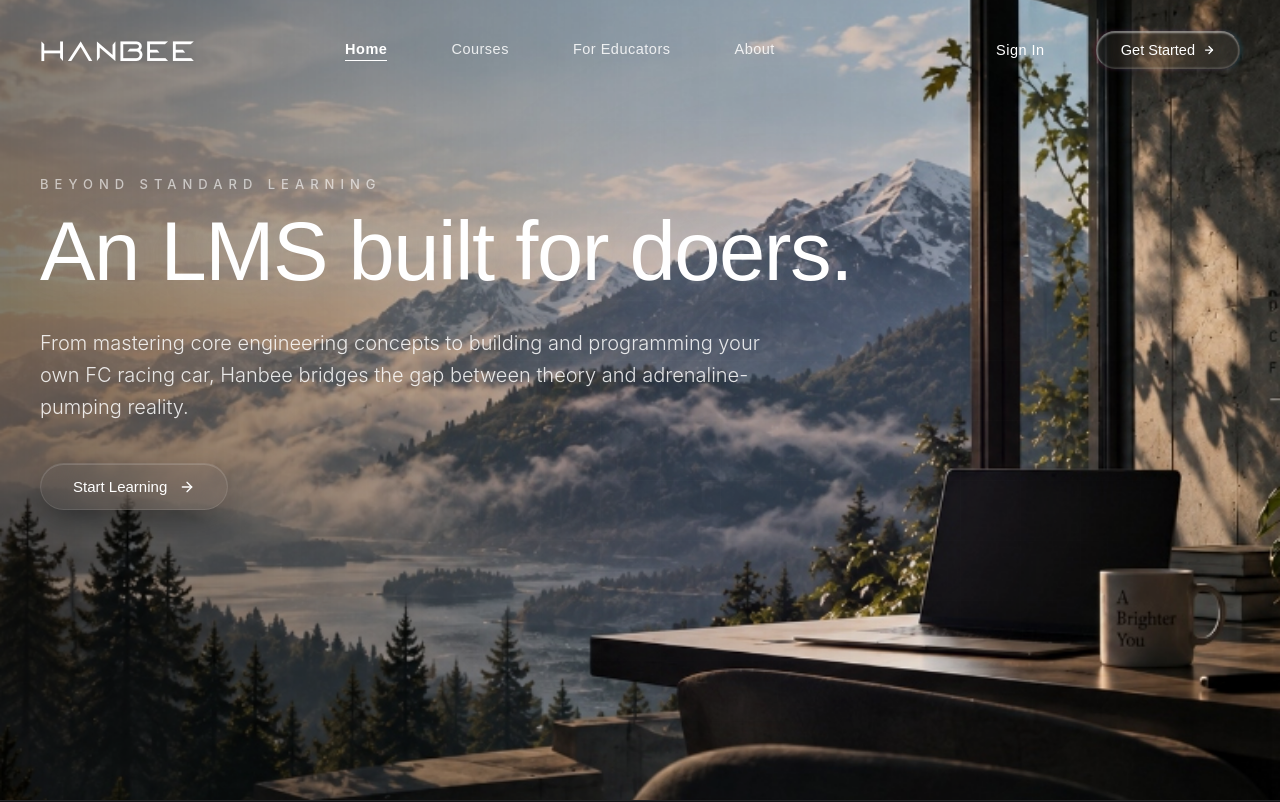
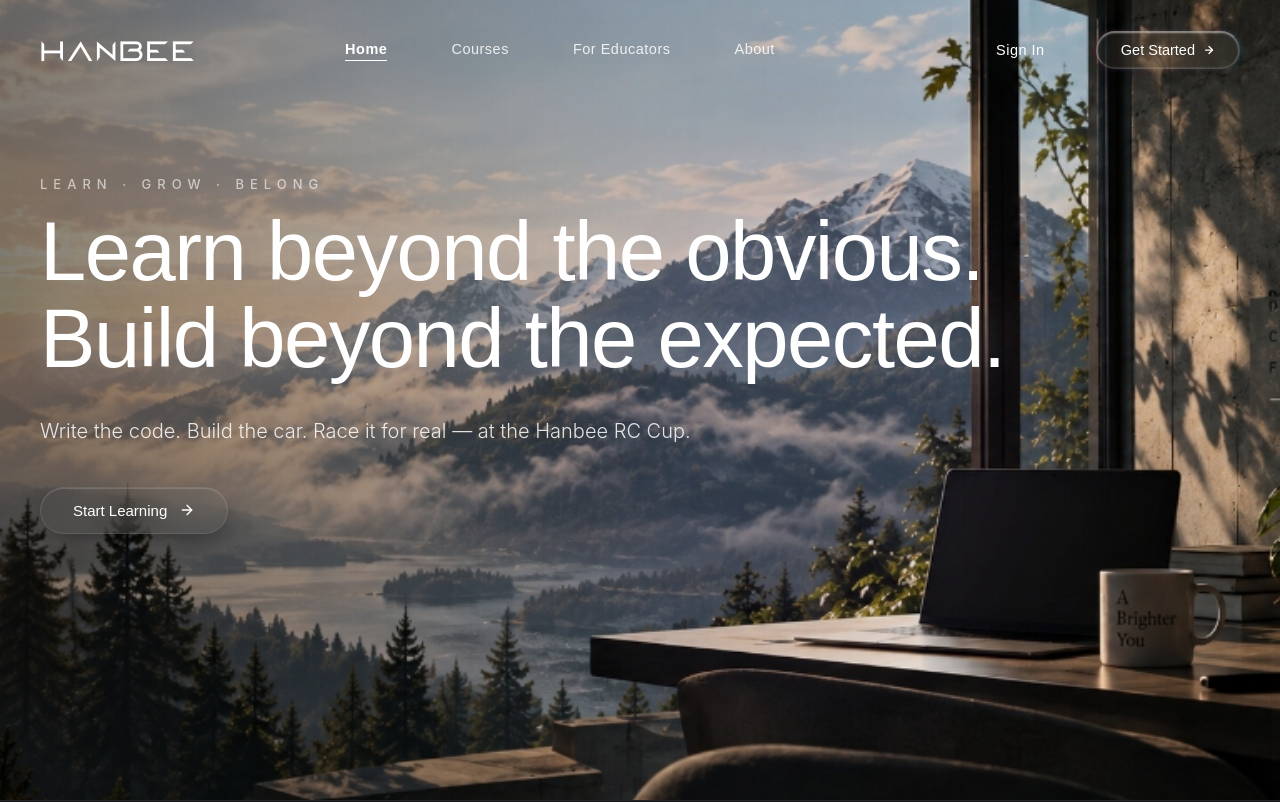
Before and after one commit to kavish2705-coder/LEARNING_PLATFORM_HANBEE, a Next.js app in the folder frontend/: page / in a window 1280 px wide. Shown: the top 802 px of the page. Built offline with nearby package versions, Linux system fonts and the light colour scheme.

Commit message:
feat: enhance animations and fix button operability

```diff
--- a/frontend/src/app/page.tsx
+++ b/frontend/src/app/page.tsx
@@ -211,10 +211,11 @@ export default function Home() {
                 <motion.div
                   key={item.stage}
                   className={styles.glassCard}
-                  initial={{ opacity: 0, y: 16 }}
-                  whileInView={{ opacity: 1, y: 0 }}
+                  initial={{ opacity: 0, y: 30, scale: 0.95 }}
+                  whileInView={{ opacity: 1, y: 0, scale: 1 }}
                   viewport={{ once: true, margin: "-40px" }}
-                  transition={{ duration: 0.5, delay: i * 0.07, ease: [0.16, 1, 0.3, 1] }}
+                  transition={{ type: "spring", stiffness: 120, damping: 14, delay: i * 0.1 }}
+                  whileHover={{ y: -8, scale: 1.02, transition: { type: "spring", stiffness: 300, damping: 20 } }}
                   style={{
                     borderRadius: "18px",
                     padding: "24px",
--- a/frontend/src/components/Hero/Hero.tsx
+++ b/frontend/src/components/Hero/Hero.tsx
@@ -1,9 +1,12 @@
 "use client";
 
-import { motion } from "framer-motion";
+import { motion, useScroll, useTransform } from "framer-motion";
 import styles from "./Hero.module.css";
 
 export default function Hero() {
+  const { scrollY } = useScroll();
+  const yBg = useTransform(scrollY, [0, 1000], [0, 300]);
+  const opacityText = useTransform(scrollY, [0, 400], [1, 0]);
   const containerVariant = {
     hidden: { opacity: 1 },
     visible: {
@@ -16,14 +19,18 @@ export default function Hero() {
   };
 
   const charVariant: any = {
-    hidden: { opacity: 0, y: 14, filter: "blur(6px)" },
+    hidden: { opacity: 0, y: 30, scale: 0.9, filter: "blur(8px)", rotateX: -30 },
     visible: {
       opacity: 1,
       y: 0,
+      scale: 1,
       filter: "blur(0px)",
+      rotateX: 0,
       transition: {
-        duration: 0.55,
-        ease: [0.16, 1, 0.3, 1],
+        type: "spring",
+        stiffness: 150,
+        damping: 12,
+        mass: 0.8
       },
     },
   };
@@ -33,8 +40,8 @@ export default function Hero() {
 
   return (
     <section className={styles.hero}>
-      {/* Background Image */}
-      <div className={styles.bgImage} />
+      {/* Background Image with Parallax */}
+      <motion.div className={styles.bgImage} style={{ y: yBg }} />
 
       {/* Futuristic Grid Overlay */}
       <div className={styles.gridOverlay} />
@@ -46,7 +53,7 @@ export default function Hero() {
       <div className={styles.overlay} />
 
       {/* Hero Content */}
-      <div className={styles.content}>
+      <motion.div className={styles.content} style={{ opacity: opacityText }}>
         {/* Tagline */}
         <motion.p
           className={styles.tagline}
@@ -54,7 +61,7 @@ export default function Hero() {
           animate={{ opacity: 1, y: 0 }}
           transition={{ delay: 0.2, duration: 0.8, ease: [0.16, 1, 0.3, 1] }}
         >
-          BEYOND STANDARD LEARNING
+          LEARN · GROW · BELONG
         </motion.p>
 
         {/* Main Heading */}
@@ -65,8 +72,15 @@ export default function Hero() {
           animate="visible"
         >
           <span className={styles.headingLine}>
-            {"An LMS built for doers.".split("").map((char, index) => (
+            {line1.split("").map((char, index) => (
               <motion.span key={`l1-${index}`} variants={charVariant} style={{ display: "inline-block" }}>
+                {char === " " ? "\u00A0" : char}
+              </motion.span>
+            ))}
+          </span>
+          <span className={styles.headingLine}>
+            {line2.split("").map((char, index) => (
+              <motion.span key={`l2-${index}`} variants={charVariant} style={{ display: "inline-block" }}>
                 {char === " " ? "\u00A0" : char}
               </motion.span>
             ))}
@@ -80,24 +94,25 @@ export default function Hero() {
           animate={{ opacity: 1, y: 0 }}
           transition={{ delay: 0.55, duration: 0.8, ease: [0.16, 1, 0.3, 1] }}
         >
-          From mastering core engineering concepts to building and programming your own FC racing car, Hanbee bridges the gap between theory and adrenaline-pumping reality.
+          Write the code. Build the car. Race it for real — at the Hanbee RC Cup.
         </motion.p>
 
         {/* CTA Button */}
         <motion.a
-          href="/login?mode=signup"
+          href="/login"
           className={styles.ctaButton}
-          initial={{ opacity: 0, y: 20 }}
+          initial={{ opacity: 0, y: 20, scale: 0.95 }}
           animate={{
             opacity: 1,
             y: 0,
-            transition: { delay: 0.8, duration: 0.7, ease: [0.16, 1, 0.3, 1] }
+            scale: 1,
+            transition: { delay: 0.9, type: "spring", stiffness: 200, damping: 20 }
           }}
           whileHover={{
-            scale: 1.04,
-            transition: { type: "spring", stiffness: 350, damping: 20 },
+            scale: 1.06,
+            transition: { type: "spring", stiffness: 400, damping: 15 },
           }}
-          whileTap={{ scale: 0.97 }}
+          whileTap={{ scale: 0.95 }}
         >
           <span className={styles.ctaText}>Start Learning</span>
           <motion.svg
@@ -116,7 +131,7 @@ export default function Hero() {
           </motion.svg>
           <div className={styles.ctaGlow}></div>
         </motion.a>
-      </div>
+      </motion.div>
 
     </section>
   );
--- a/frontend/src/components/Navbar/Navbar.tsx
+++ b/frontend/src/components/Navbar/Navbar.tsx
@@ -80,9 +80,9 @@ export default function Navbar() {
 
           {/* Get Started Button */}
           <motion.a
-            href="/login?mode=signup"
+            href="/login"
             className={styles.getStartedBtn}
-            whileHover={{ scale: 1.03 }}
+            whileHover={{ scale: 1.05 }}
             whileTap={{ scale: 0.97 }}
             transition={{ type: "spring", stiffness: 400, damping: 17 }}
           >
```
